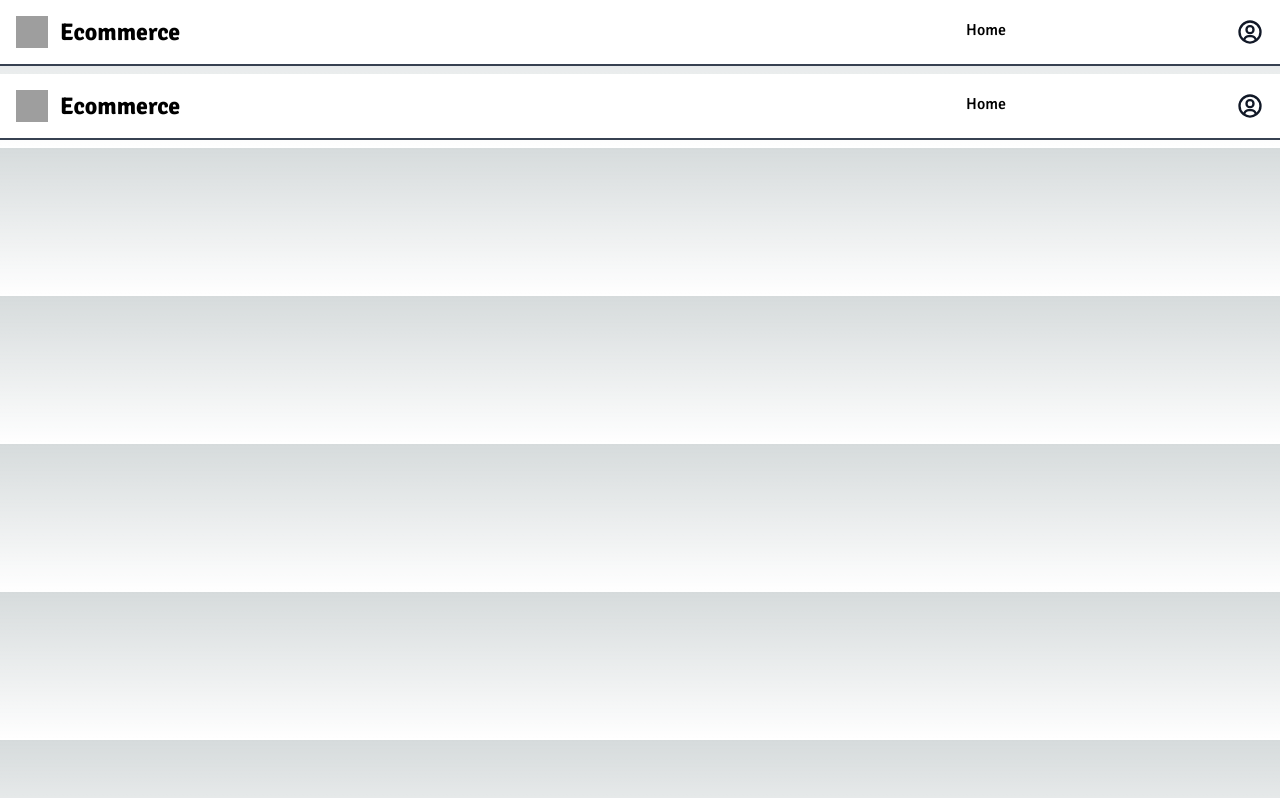
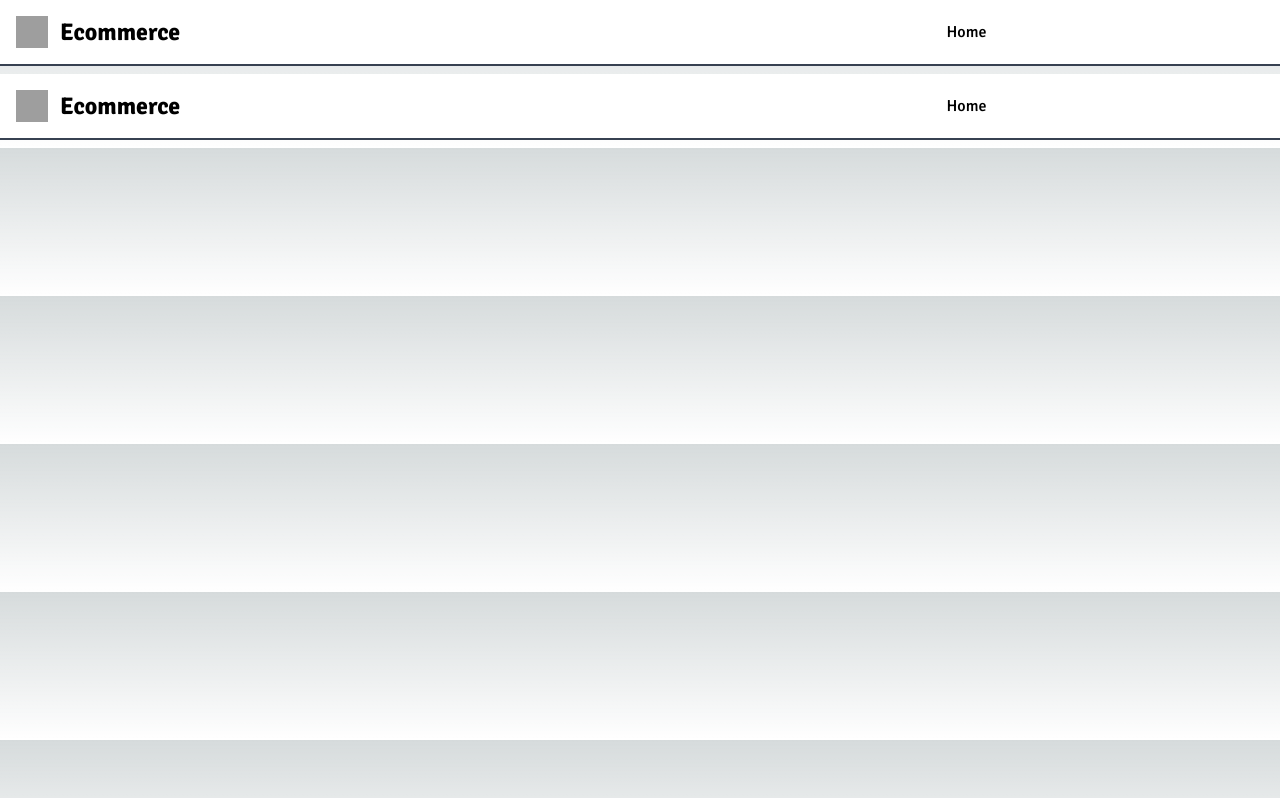
Before and after one commit to SVerma799/ecommerce-client, a Next.js app: page /components/Navbar in a window 1280 px wide. Built offline with nearby package versions, Linux system fonts and the light colour scheme; grey boxes are pictures that could not be loaded.

Commit message:
Changes done to fixed the o auth

```diff
--- a/src/pages/api/auth/[...nextauth].js
+++ b/src/pages/api/auth/[...nextauth].js
@@ -1,17 +1,17 @@
-import { MongoDBAdapter } from "@next-auth/mongodb-adapter";
+import NextAuth from "next-auth";
+import GoogleProvider from "next-auth/providers/google";
 
 export default NextAuth({
   // Configure one or more authentication providers
   providers: [
     GoogleProvider({
-      clientId: process.env.GOOGLE_ID,
-      clientSecret: process.env.GOOGLE_SECRET,
+      clientId: process.env.GOOGLE_CLIENT_ID,
+      clientSecret: process.env.GOOGLE_CLIENT_SECRET,
     }),
     // ...add more providers here
   ],
   pages: {
     signIn: "/auth/signin",
   },
-  adapters: MongoDBAdapter(),
   // A database is optional, but required to persist accounts in a database
 });
--- a/src/pages/components/Navbar.tsx
+++ b/src/pages/components/Navbar.tsx
@@ -44,9 +44,9 @@ const Navbar = () => {
           >
             <path
               stroke="currentColor"
-              stroke-linecap="round"
-              stroke-linejoin="round"
-              stroke-width="2"
+              strokeLinecap="round"
+              strokeLinejoin="round"
+              strokeWidth="2"
               d="M1 1h15M1 7h15M1 13h15"
             />
           </svg>
@@ -100,21 +100,51 @@ const Navbar = () => {
               </a>
             </li>
             {/* Login */}
+            {/* If not logged in Create a sign In Link element which refs to the the auth the SignIn */}
             <li>
-              <button
+              <Link
+                href="/auth/signin"
+                className={cn({
+                  "block py-2 pl-3 pr-4 text-white rounded md:bg-transparent  md:p-0 dark:text-white  md:hover:text-indigo-700":
+                    true,
+                  "sm:text-indigo-500 md:hover:text-white":
+                    activeItem === "login",
+                })}
+                onClick={() => handleClick("login")}
+              >
+                Sign In
+              </Link>
+            </li>
+
+            {/*  If Logged in use the user profile picture with dropdown on Sign out and Profile option */}
+          </ul>
+        </div>
+      </div>
+    </nav>
+  );
+};
+
+export default Navbar;
+
+{
+  /* <li>
+<Link
+  href="#"
   id="dropdownNavbarLink"
   data-dropdown-toggle="dropdownNavbar"
   className="flex items-center justify-between w-full py-2 pl-3 pr-4 text-gray-900 rounded hover:bg-gray-100 md:hover:bg-transparent md:border-0 md:hover:text-indigo-700 md:p-0 md:w-auto dark:text-white md:dark:hover:text-indigo-500 dark:focus:text-white dark:border-gray-700 dark:hover:bg-gray-700 md:dark:hover:bg-transparent"
-                onClick={() => setIsOpen(!isOpen)}
 >
   <BiUserCircle className="h-7 w-7" />
-              </button>
-              <div
+</Link>
+{/* To  be used as a drop down item. */
+}
+{
+  /* <div
   id="dropdownNavbar"
   className={cn({
-                  hidden: !isOpen,
     "z-1000000 absolute mt-5  font-normal bg-white divide-y divide-gray-100 rounded-lg shadow w-36 dark:bg-gray-900 dark:divide-gray-600":
       true,
+    hidden: !isOpen,
   })}
 >
   <ul
@@ -132,11 +162,6 @@ const Navbar = () => {
   </ul>
 </div>
 </li>
-          </ul>
-        </div>
-      </div>
-    </nav>
-  );
-};
 
-export default Navbar;
+</div>  */
+}
```
Lines whose indentation alone changed are shown as unchanged.
